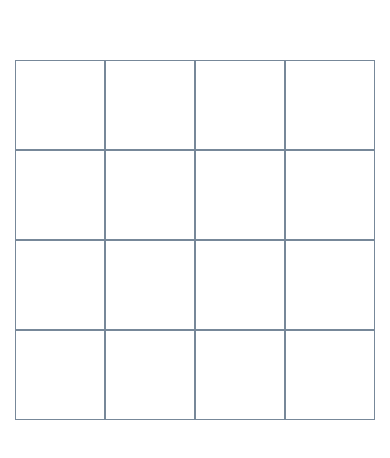
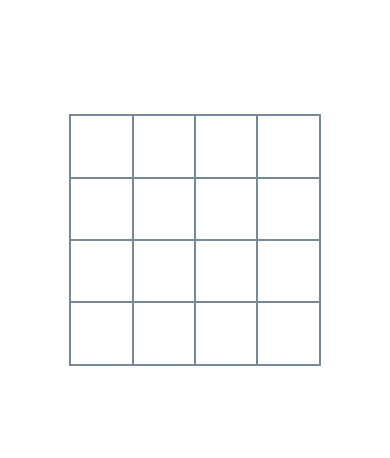
Before and after one commit to tptam/odin-etch-a-sketch, a plain HTML site: page index.html in a window 390 px wide. Shown: the part 182-640 px from the top of the page. Drawn offline with Linux system fonts and the light colour scheme.

Commit message:
Modify square size to be responsive

```diff
--- a/style.css
+++ b/style.css
@@ -12,7 +12,9 @@ body {
 }
 
 #container {
-    width: 360px;
+    box-sizing: content-box;
+    width: 64vmin;
+    border: 1px lightslategrey solid;
     display: flex;
     flex-wrap: wrap;
     justify-content: center;
@@ -20,7 +22,7 @@ body {
 
 .square {
     flex: none;
-    width: 90px;
-    height: 90px;
+    width: 16vmin;
+    height: 16vmin;
     border: 1px lightslategrey solid;
 }
```
